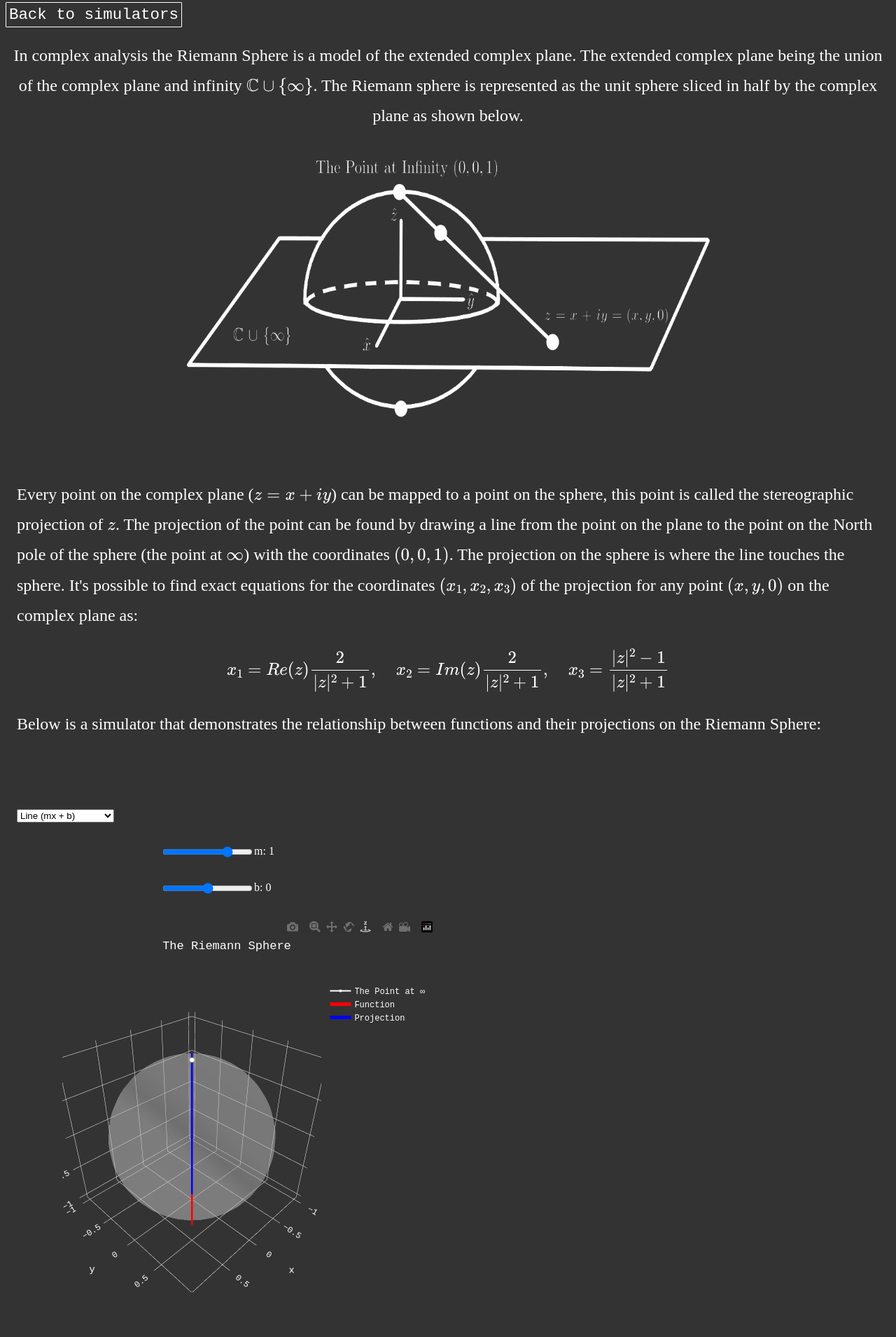
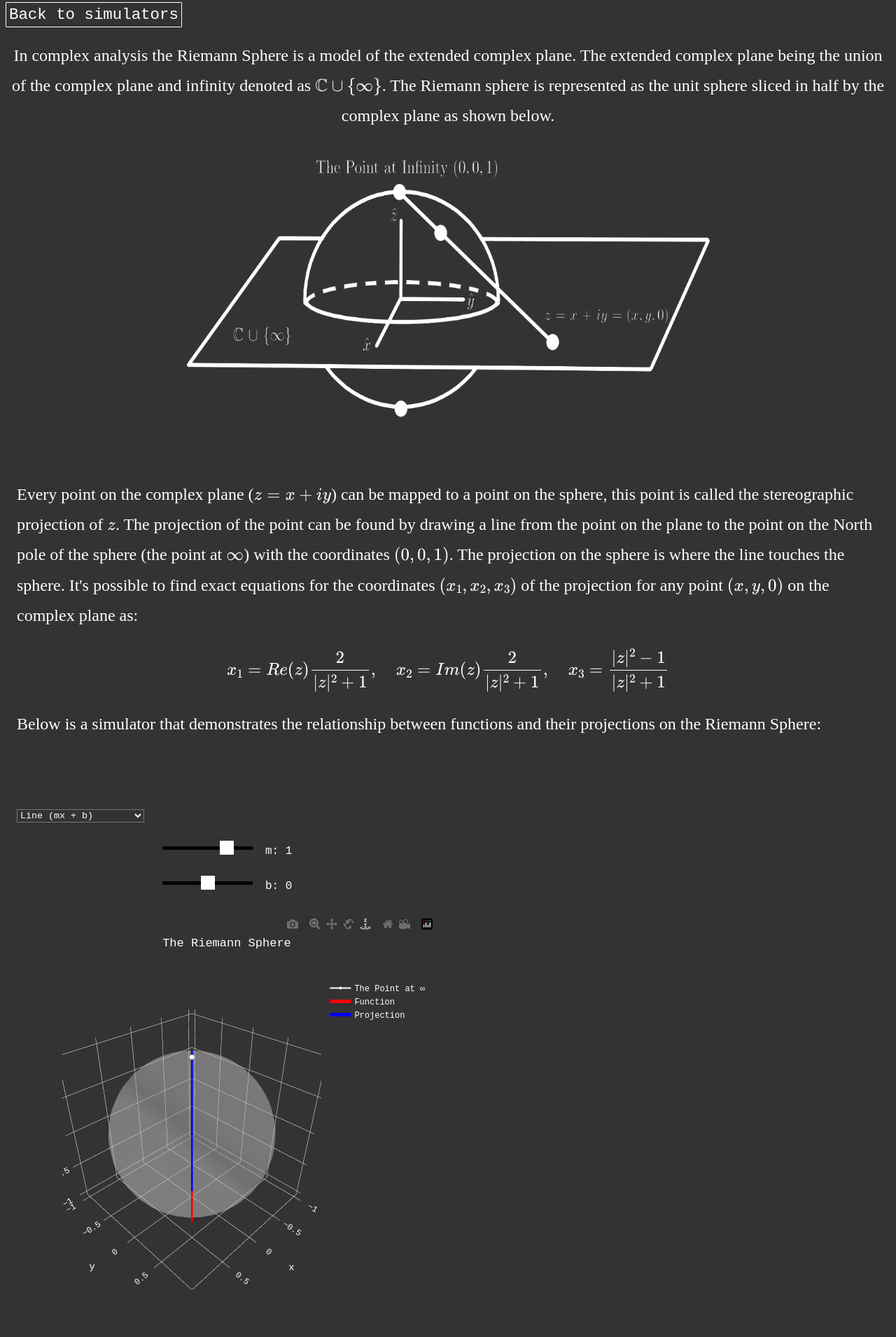
Before and after one commit to amanuelanteneh/website, a Flask app: page /Riemann-Sphere in a window 1280 px wide. Shown: the top 1910 px of the page at 70% size. After the commit the page ends 1842 px from the top, so only its background shows below. Run offline with Flask 2, Linux system fonts and the light colour scheme; some libraries are stand-ins or nearby versions.

Commit message:
sphere done

```diff
--- a/static/js/riemannSphereScript.js
+++ b/static/js/riemannSphereScript.js
@@ -1,4 +1,4 @@
-var xSphere = [];
+var xSphere = []; //arrays to hold coordinate values
 var ySphere = [];
 var zSphere = [];
 var xFunc = [];
@@ -11,7 +11,7 @@ var dataFunc;
 var dataProj;
 var phiArr = [];
 var thetaArr = [];
-var funcNumber = 0;
+var funcNumber = 0; //this is to determine what function is being graphed
 var m = 1; //slope
 var b = 0; // y-intercept
 var r = 1; //rad of circle
@@ -24,7 +24,8 @@ var slider2 = document.getElementById("slider2");
 var slider1Info = document.getElementById("slider1Info");
 var slider2Info = document.getElementById("slider2Info");
 
-$("#slider1").on("change", function() {
+//do on input instead of on change so that it updates as the slider is moved not just when its released
+$("#slider1").on("input", function() {
     switch (funcNumber) {
     case 0: m = Number($(this).val());
             slider1Info.innerHTML = "m: " + m;
@@ -40,7 +41,7 @@ $("#slider1").on("change", function() {
     update();
 });
 
-$("#slider2").on("change", function() {
+$("#slider2").on("input", function() {
     switch (funcNumber) {
     case 0: b = Number($(this).val());
             slider2Info.innerHTML = "b: " + b;
@@ -114,6 +115,8 @@ function theFunction(x) {
         case 4: return (Math.tan(x));
         case 5: return (Math.abs(x));
         case 6: return (1 / Math.cos(x));
+        case 7: return (Math.exp(x));
+        case 8: return (Math.floor(x));
         default: return (NaN);
     }
 }
@@ -132,14 +135,14 @@ function update() {
             xFunc.push(x);
         }
     }
-    else { // if making a circle generate points using polar coordinates cuz it's easier
+    else { // if making a circle generate points using polar coordinates cuz it's easier and less buggy
         for (i=0; i<thetaArr.length; i++){
             zFunc.push(0);
             yFunc.push(r*Math.sin(thetaArr[i]));
             xFunc.push(r*Math.cos(thetaArr[i]));
         }
     }
-    if (funcNumber == 1 || funcNumber == 4 || funcNumber == 6) {
+    if (funcNumber == 1 || funcNumber == 4 || funcNumber == 6) { //shorter interval for these funcs makes projection smoother without having to change number of steps in getProj function
         start = -10;
         end = 10;
     }
@@ -178,7 +181,7 @@ function update() {
     Plotly.addTraces('riemannSphere', dataProj);
 
 }
-
+//just makes an array from start to stop with numPoints in it
 function makeInterval(startValue, stopValue, numPoints) {
     var arr = [];
     var step = (stopValue - startValue) / (numPoints - 1);
@@ -187,7 +190,7 @@ function makeInterval(startValue, stopValue, numPoints) {
     }
     return arr;
 }
-
+// calculates projection of current func based on funcNumber
 function getProjection(a, b) {
     xProj = [];
     yProj = [];
@@ -201,6 +204,7 @@ function getProjection(a, b) {
             zProj.push(((x * x + y * y) - 1) / ((x * x + y * y) + 1));
         }
     }
+    //for circle just use the actual arrays since the function doesn't go on to infinity
     else {
         for (i = 0; i < xFunc.length; i++) {
             xProj.push(xFunc[i] * (2 / ((xFunc[i] * xFunc[i] + yFunc[i] * yFunc[i]) + 1)));
--- a/templates/riemannSphere.html
+++ b/templates/riemannSphere.html
@@ -49,6 +49,8 @@ input { /* to align slider output values w slider */
 output {
         display: inline-block;
         vertical-align: middle;
+        font-family: 'Courier New', Courier, monospace;
+        margin-left: 1rem;
 }
 
 svg {
@@ -59,6 +61,41 @@ svg {
     display: inline-flex;
     padding: 1rem;
 }
+/* begin slider style */
+.slider {
+  -webkit-appearance: none;
+  height: 5px;
+  background: black;
+  outline: white;
+  /*opacity: 0.7;
+  -webkit-transition: .2s;
+  transition: opacity .2s;*/
+}
+
+.slider::-webkit-slider-thumb {
+  -webkit-appearance: none;
+  appearance: none;
+  outline: white;
+  background: white;
+  width: 20px;
+  height: 20px;
+  cursor: pointer;
+}
+
+.slider::-moz-range-thumb {
+  width: 20px;
+  height: 20px;
+  outline: white;
+  background: white;
+  cursor: pointer;
+}
+/* End slider style */
+#funcs {
+    font-family: 'Courier New', Courier, monospace;
+    background-color: #333333;
+    color: white;
+}
+
 @media (max-width: 850px) { /* media query's come after the stuff you're changing
                                 has been given css properties */
     img {
@@ -77,7 +114,7 @@ svg {
 <div class="simBlock">
 <p style="line-height: 1.8; text-align: center;">
     In complex analysis the Riemann Sphere is a model of the extended complex plane. The extended
-    complex plane being the union of the complex plane and infinity \( \mathbb{C} \cup \{ \infty \} \).
+    complex plane being the union of the complex plane and infinity denoted as \( \mathbb{C} \cup \{ \infty \} \).
     The Riemann sphere is represented as the unit sphere sliced in half by the complex plane as shown below.
 </p>
 <img src="{{url_for('static', filename='img/riemannDiagram.png')}}">
@@ -101,18 +138,20 @@ svg {
             <option value="0">Line (mx + b)</option>
             <option value="1">Circle</option>
             <option value="2">Parabola (ax^2 + b)</option>
-            <option value="3">Sine</option>
-            <option value="4">Tangent</option>
-            <option value="5">Absolute Value</option>
-            <option value="6">Secant</option>
+            <option value="3">Sine (sin(x))</option>
+            <option value="4">Tangent (tan(x))</option>
+            <option value="5">Absolute Value (|x|)</option>
+            <option value="6">Secant (sec(x))</option>
+            <option value="7">Exponential (e^x)</option>
+            <option value="8">Floor</option>
         </select>
     </div>
     <div class="section">
-        <input type = "range" min="-2" max="2" value="1" step="0.2" id="slider1"/>
+        <input type = "range" min="-2" max="2" value="1" step="0.2" id="slider1" class="slider"/>
         <output id="slider1Info">m: 1</output>
     </div>
     <div class="section">
-        <input type = "range" min="-2" max="2" value="0" step="0.2" id="slider2"/>
+        <input type = "range" min="-2" max="2" value="0" step="0.2" id="slider2" class="slider"/>
         <output id="slider2Info">b: 0</output>
     </div>
     <div class="section">
```
